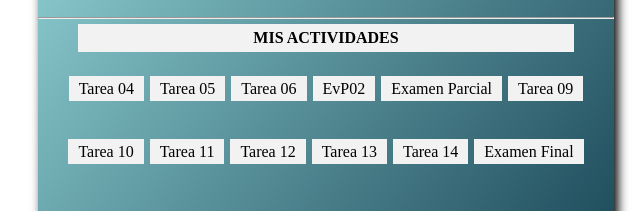
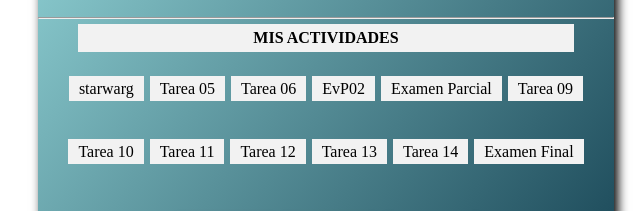
Before and after one commit to deve7i/deve7i.github.io, a plain HTML site: page index.html in a window 1280 px wide. Shown: the part 406-617 px from the top of the page, 314-954 px from the left. Drawn offline with Linux system fonts and the light colour scheme.

Commit message:
Update index.html

```diff
--- a/index.html
+++ b/index.html
@@ -23,7 +23,7 @@ v<!DOCTYPE html>
             <p>Mis Actividades</p>
             <ul>
                 <!--tarea04,tarea05,evp2,exp son los nombres de los repositorios github secundarios-->
-                <li><a href="/tarea04/index.html">Tarea 04</a></li>
+                <li><a href="/tarea04/index.html">starwarg</a></li>
                 <li><a href="/tarea05/index.html">Tarea 05</a></li>
                 <li><a href="/tarea06/index.html">Tarea 06</a></li>
                 <li><a href="/evp2/index.html">EvP02</a></li>
```
